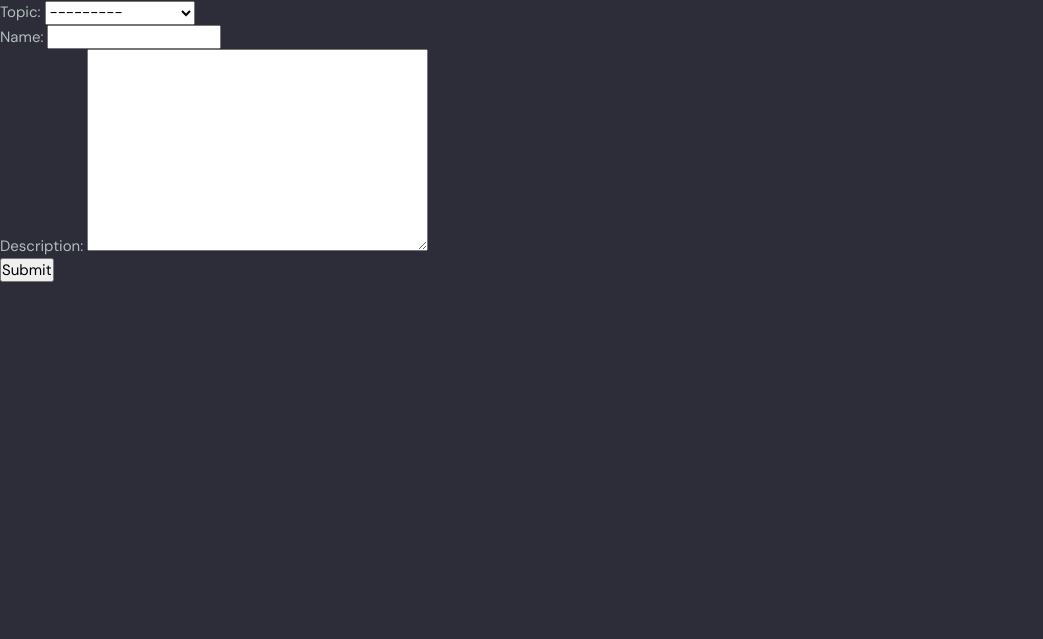
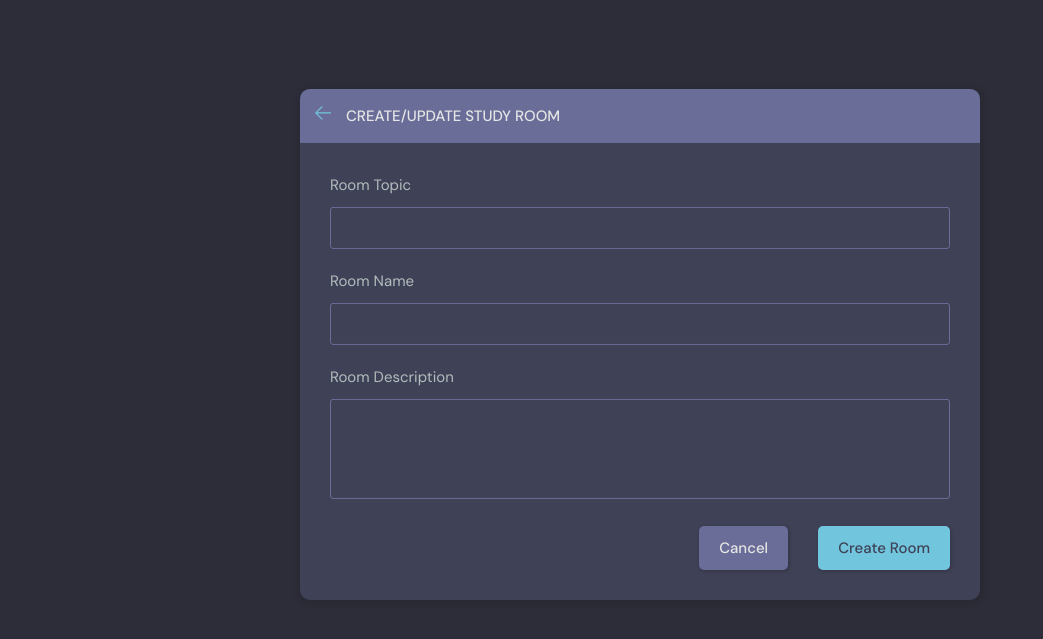
Before and after one commit to Mohammedvaraliya/SmartDesk-djangoApp, a Django app: page /create-room/ in a window 1280 px wide. Shown: the part 76-715 px from the top of the page, without its empty margins (0-1043 px from the left). Run offline with Django 4.2, Linux system fonts and the light colour scheme; a user stored in the database is signed in; data comes from the database, SQL or seed files in the repository; both versions use the stored data as it was after the commit.

Commit message:
Update create-room and applied theme

```diff
--- a/base/templates/base/room_form.html
+++ b/base/templates/base/room_form.html
@@ -1,13 +1,78 @@
 {% extends 'main.html' %}
+
 
 {% block content %}
 
-    <div>
-        <form method="POST" action="">
+  <main class="create-room layout">
+    <div class="container">
+      <div class="layout__box">
+        <div class="layout__boxHeader">
+          <div class="layout__boxTitle">
+            <a href="{{request.META.HTTP_REFERER}}">
+              <svg version="1.1" xmlns="http://www.w3.org/2000/svg" width="32" height="32" viewBox="0 0 32 32">
+                <title>arrow-left</title>
+                <path
+                  d="M13.723 2.286l-13.723 13.714 13.719 13.714 1.616-1.611-10.96-10.96h27.625v-2.286h-27.625l10.965-10.965-1.616-1.607z">
+                </path>
+              </svg>
+            </a>
+            <h3>Create/Update Study Room</h3>
+          </div>
+        </div>
+        <div class="layout__body">
+          <form class="form" action="" method="POST">
             {% csrf_token %}
-            {{form.as_p}}
-            <input type="submit" value="Submit" >
-        </form>
+
+              <div class="form__group">
+                <label for="room_topic">Room Topic</label>
+                <input required type="text" name="topic" list="topic-list" >
+                <datalist id="topic-list" >
+                  <select name="room_topic" id="room_topic">
+                    {% for topic in topics %}
+                      <option value="{{topic}}">{{topic}}</option>
+                    {% endfor %}
+                  </select>
+                </datalist>
+              </div>
+
+              <div class="form__group">
+                <label for="room_name">Room Name</label>
+                {{form.name}}
+              </div>
+
+              <div class="form__group">
+                <label for="room_description">Room Description</label>
+                {{form.description}}
+              </div>
+
+
+            {% comment %} <div class="form__group">
+              <label for="room_topic">Topic</label>
+              <input required type="text" name="topic" id="room_topic" list="topic-list" />
+              <datalist id="topic-list">
+                <select id="room_topic">
+                  <option value="">Select your topic</option>
+                  <option value="Python">Python</option>
+                  <option value="Django">Django</option>
+                </select>
+              </datalist>
+
+            </div>
+
+
+            <div class="form__group">
+              <label for="room_about">About</label>
+              <textarea name="room_about" id="room_about" placeholder="Write about your study group..."></textarea>
+            </div> {% endcomment %}
+            <div class="form__action">
+              <a class="btn btn--dark" href="{% url 'home' %}">Cancel</a>
+              <button class="btn btn--main" type="submit">Create Room</button>
+            </div>
+          </form>
+        </div>
+      </div>
     </div>
+  </main>
+
 
 {% endblock content %}
--- a/base/views.py
+++ b/base/views.py
@@ -122,6 +122,7 @@ def userProfile(request, pk):
 @login_required(login_url='login')
 def createRoom(request):
     form = RoomForm()
+    topics = Topic.objects.all()
 
     if request.method == 'POST':
         form = RoomForm(request.POST)
@@ -132,7 +133,8 @@ def createRoom(request):
             return redirect('home')
 
     context = {
-        'form': form
+        'form': form,
+        'topics': topics
     }
     return render(request, 'base/room_form.html', context)
 
@@ -140,6 +142,7 @@ def createRoom(request):
 def updateRoom(request, pk):
     room = Room.objects.get(id=pk)
     form = RoomForm(instance=room)
+    topics = Topic.objects.all()
 
     if request.user != room.host:
         return HttpResponse('You are not allowed here!!')
@@ -151,7 +154,8 @@ def updateRoom(request, pk):
             return redirect('home')
 
     context = {
-        'form': form
+        'form': form,
+        'topics': topics
     }
     return render(request, 'base/room_form.html', context)
 
```
Also changed, not shown: base/templates/base/room_form_old.html (added, +13 -0 lines), db.sqlite3.
